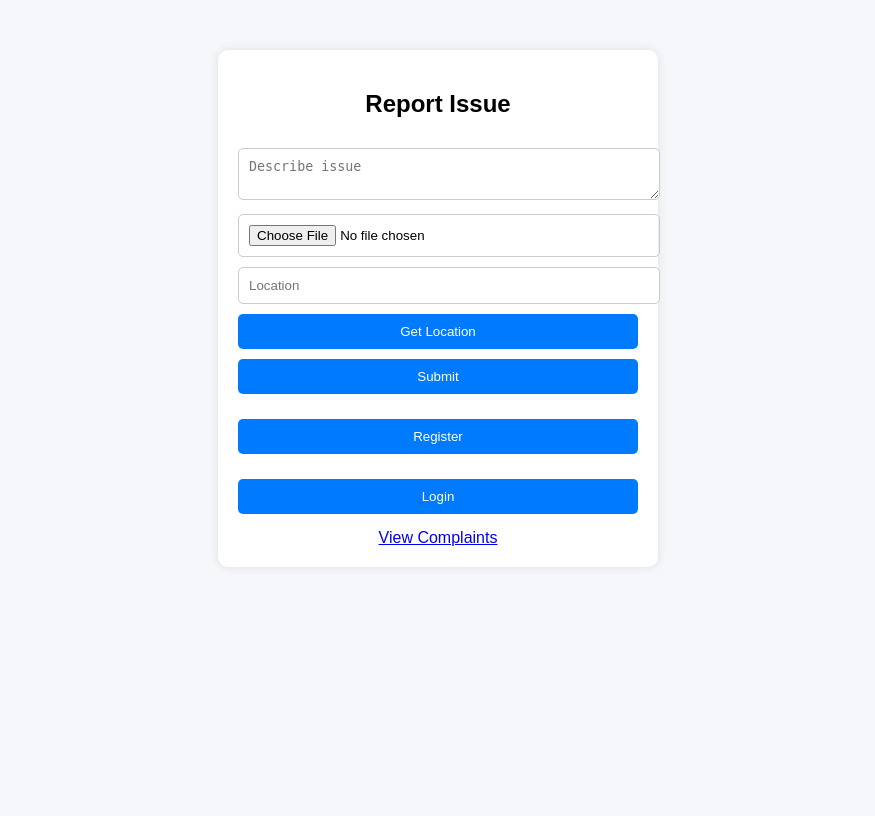
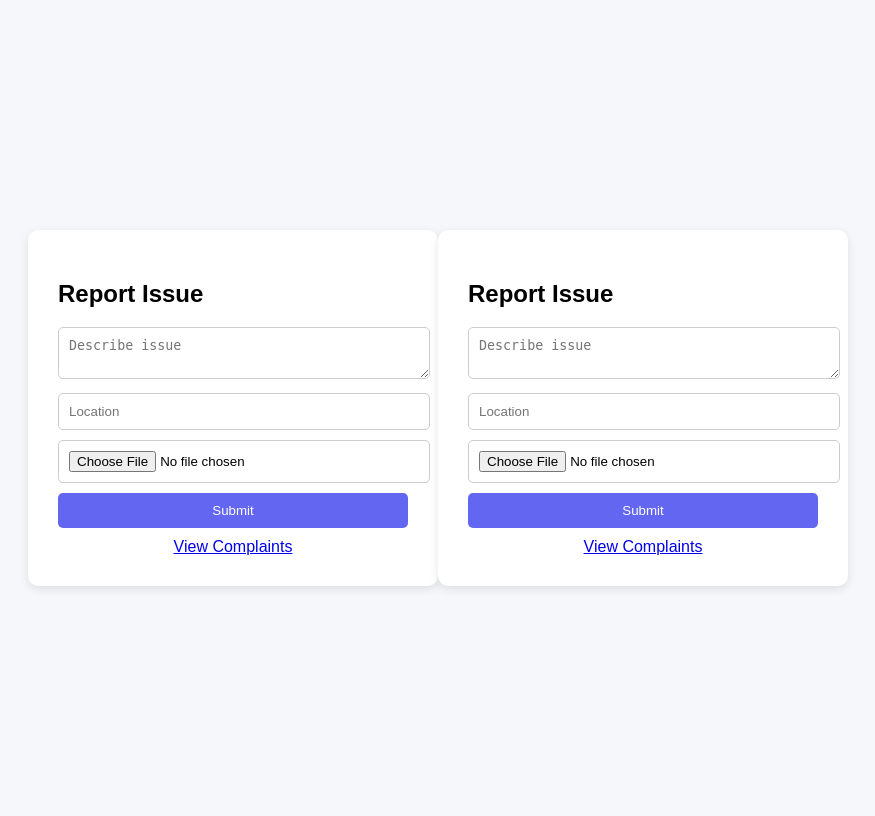
Before and after one commit to zaindesai07/grievance-system, a Flask app: template templates/index.html in a window 1280 px wide. Shown: the whole page, without its empty margins (202-1077 px from the left). Before the commit the page ends 546 px from the top, so only its background shows below. Run offline with Flask 3, Linux system fonts and the light colour scheme; the template is opened without the code that fills it, so the values that code supplies are empty.

Commit message:
premium version

```diff
--- a/app.py
+++ b/app.py
@@ -2,30 +2,30 @@ from flask import Flask, render_template, request, redirect
 from flask_sqlalchemy import SQLAlchemy
 import os
 
-# LOGIN IMPORTS
 from flask_login import LoginManager, UserMixin, login_user, login_required, logout_user, current_user
 
-# CLOUDINARY IMPORTS
+from werkzeug.security import generate_password_hash, check_password_hash
+
 import cloudinary
 import cloudinary.uploader
 
 app = Flask(__name__)
 app.secret_key = "secret123"
 
-# DATABASE CONFIG
+# ---------------- DATABASE ----------------
 app.config['SQLALCHEMY_DATABASE_URI'] = 'sqlite:///' + os.path.join(os.getcwd(), 'database.db')
 app.config['SQLALCHEMY_TRACK_MODIFICATIONS'] = False
 
 db = SQLAlchemy(app)
 
-# ---------------- CLOUDINARY CONFIG ----------------
+# ---------------- CLOUDINARY ----------------
 cloudinary.config(
     cloud_name="drwksgzy5",
     api_key="781717963747153",
     api_secret="zprcBCc92QwTVnt6-u4LeE-Y-n0"
 )
 
-# ---------------- LOGIN SETUP ----------------
+# ---------------- LOGIN ----------------
 login_manager = LoginManager()
 login_manager.init_app(app)
 login_manager.login_view = 'login'
@@ -38,8 +38,8 @@ def load_user(user_id):
 
 class User(UserMixin, db.Model):
     id = db.Column(db.Integer, primary_key=True)
-    username = db.Column(db.String(50), unique=True)
-    password = db.Column(db.String(50))
+    username = db.Column(db.String(50), unique=True, nullable=False)
+    password = db.Column(db.String(200), nullable=False)
 
 class Complaint(db.Model):
     id = db.Column(db.Integer, primary_key=True)
@@ -48,75 +48,93 @@ class Complaint(db.Model):
     image = db.Column(db.String(200))
     status = db.Column(db.String(50), default="Pending")
 
+    # 🔥 USER LINK
+    user_id = db.Column(db.Integer, db.ForeignKey('user.id'))
+
 # ---------------- ROUTES ----------------
 
-# HOME
+# HOME → SMART FLOW
 @app.route('/')
 def home():
-    return render_template('index.html')
+    if current_user.is_authenticated:
+        return render_template('index.html')
+    return redirect('/register')
 
-# REGISTER
+# ---------------- REGISTER ----------------
 @app.route('/register', methods=['GET', 'POST'])
 def register():
     if request.method == 'POST':
         username = request.form.get('username')
         password = request.form.get('password')
 
-        # check empty
         if not username or not password:
             return "Please fill all fields"
 
-        # check if user exists
         existing_user = User.query.filter_by(username=username).first()
         if existing_user:
             return "User already exists"
 
         try:
-            user = User(username=username, password=password)
+            # 🔐 HASH PASSWORD
+            hashed_password = generate_password_hash(password)
+
+            user = User(username=username, password=hashed_password)
             db.session.add(user)
             db.session.commit()
+
+            # 🔥 AUTO LOGIN
+            login_user(user)
+            return redirect('/')
+
         except Exception as e:
             return f"Error: {str(e)}"
 
-        return redirect('/login')
-
     return render_template('register.html')
 
-# LOGIN
+# ---------------- LOGIN ----------------
 @app.route('/login', methods=['GET', 'POST'])
 def login():
     if request.method == 'POST':
-        user = User.query.filter_by(username=request.form['username']).first()
+        user = User.query.filter_by(username=request.form.get('username')).first()
 
-        if user and user.password == request.form['password']:
+        # 🔐 CHECK HASH
+        if user and check_password_hash(user.password, request.form.get('password')):
             login_user(user)
-            return redirect('/dashboard')
+            return redirect('/')
         else:
             return "Invalid credentials"
 
     return render_template('login.html')
 
-# LOGOUT
+# ---------------- LOGOUT ----------------
 @app.route('/logout')
 @login_required
 def logout():
     logout_user()
     return redirect('/login')
 
-# SUBMIT COMPLAINT
+# ---------------- SUBMIT ----------------
 @app.route('/submit', methods=['POST'])
+@login_required
 def submit():
-    desc = request.form['description']
-    location = request.form['location']
+    desc = request.form.get('description')
+    location = request.form.get('location')
 
-    file = request.files['image']
-    result = cloudinary.uploader.upload(file)
-    image_url = result['secure_url']
+    image_url = None
+
+    file = request.files.get('image')
+    if file and file.filename != "":
+        try:
+            result = cloudinary.uploader.upload(file)
+            image_url = result['secure_url']
+        except:
+            image_url = None
 
     new_complaint = Complaint(
         description=desc,
         location=location,
-        image=image_url
+        image=image_url,
+        user_id=current_user.id   # 🔥 USER LINK
     )
 
     db.session.add(new_complaint)
@@ -124,22 +142,21 @@ def submit():
 
     return redirect('/')
 
-# DASHBOARD
+# ---------------- DASHBOARD ----------------
 @app.route('/dashboard')
 @login_required
 def dashboard():
-    complaints = Complaint.query.all()
+    # 🔥 ONLY USER DATA
+    complaints = Complaint.query.filter_by(user_id=current_user.id).all()
 
     complaints_data = []
 
-    # COUNTS
     total = len(complaints)
     pending = 0
     progress = 0
     resolved = 0
 
     for c in complaints:
-        # convert to dict
         complaints_data.append({
             "id": c.id,
             "description": c.description,
@@ -148,7 +165,6 @@ def dashboard():
             "image": c.image
         })
 
-        # counting
         if c.status == "Pending":
             pending += 1
         elif c.status == "In Progress":
@@ -165,24 +181,37 @@ def dashboard():
         resolved=resolved
     )
 
-# DELETE COMPLAINT
+# ---------------- UPDATE STATUS ----------------
+@app.route('/update_status/<int:id>/<status>')
+@login_required
+def update_status(id, status):
+    complaint = Complaint.query.get(id)
+
+    if complaint and complaint.user_id == current_user.id:
+        complaint.status = status
+        db.session.commit()
+
+    return redirect('/dashboard')
+
+# ---------------- DELETE ----------------
 @app.route('/delete/<int:id>')
 @login_required
 def delete_complaint(id):
     complaint = Complaint.query.get(id)
 
-    if complaint:
+    if complaint and complaint.user_id == current_user.id:
         db.session.delete(complaint)
         db.session.commit()
 
     return redirect('/dashboard')
 
-# ---------------- RUN APP (ALWAYS LAST) ----------------
+# ---------------- INIT DB ----------------
 @app.route('/initdb')
 def initdb():
     db.create_all()
     return "Database created!"
 
+# ---------------- RUN ----------------
 if __name__ == '__main__':
     with app.app_context():
         db.create_all()
--- a/templates/index.html
+++ b/templates/index.html
@@ -1,90 +1,129 @@
 <!DOCTYPE html>
 <html>
 <head>
-    <title>Grievance System</title>
+    <title>Report Issue</title>
 
     <style>
         body {
             font-family: Arial;
-            background: #f5f7fa;
+            background: #f5f7fb;
+            display: flex;
+            justify-content: center;
+            align-items: center;
+            height: 100vh;
         }
 
-        .container {
-            width: 400px;
-            margin: 50px auto;
+        .form-box {
             background: white;
-            padding: 20px;
+            padding: 30px;
             border-radius: 10px;
-            box-shadow: 0 0 10px rgba(0,0,0,0.1);
+            width: 350px;
+            box-shadow: 0 3px 10px rgba(0,0,0,0.1);
         }
 
-        h2 {
-            text-align: center;
-        }
-
-        textarea, input {
+        input, textarea {
             width: 100%;
+            margin-bottom: 10px;
             padding: 10px;
-            margin-top: 10px;
             border-radius: 5px;
             border: 1px solid #ccc;
         }
 
         button {
             width: 100%;
-            margin-top: 10px;
             padding: 10px;
-            background: #007bff;
+            background: #6366f1;
             color: white;
             border: none;
             border-radius: 5px;
-            cursor: pointer;
         }
 
         a {
             display: block;
             text-align: center;
-            margin-top: 15px;
+            margin-top: 10px;
         }
     </style>
 </head>
 
 <body>
 
-<div class="container">
+<div class="form-box">
     <h2>Report Issue</h2>
 
     <form action="/submit" method="POST" enctype="multipart/form-data">
+        <textarea name="description" placeholder="Describe issue"></textarea>
+        <input type="text" name="location" placeholder="Location">
+        <input type="file" name="image">
+        <button type="submit">Submit</button>
+    </form>
 
-        <textarea name="description" placeholder="Describe issue"></textarea>
-
-        <input type="file" name="image">
-
-        <input type="text" name="location" id="location" placeholder="Location">
-
-        <button type="button" onclick="getLocation()">Get Location</button>
-
-        <button type="submit">Submit</button>
-
-    </form>
-<a href="/register">
-    <button>Register</button>
-</a>
-
-<a href="/login">
-    <button>Login</button>
-</a>
     <a href="/dashboard">View Complaints</a>
 </div>
 
-<script>
-function getLocation() {
-    navigator.geolocation.getCurrentPosition(function(pos) {
-        document.getElementById("location").value =
-            pos.coords.latitude + "," + pos.coords.longitude;
-    });
-}
-</script>
+</body>
+</html><!DOCTYPE html>
+<html>
+<head>
+    <title>Report Issue</title>
+
+    <style>
+        body {
+            font-family: Arial;
+            background: #f5f7fb;
+            display: flex;
+            justify-content: center;
+            align-items: center;
+            height: 100vh;
+        }
+
+        .form-box {
+            background: white;
+            padding: 30px;
+            border-radius: 10px;
+            width: 350px;
+            box-shadow: 0 3px 10px rgba(0,0,0,0.1);
+        }
+
+        input, textarea {
+            width: 100%;
+            margin-bottom: 10px;
+            padding: 10px;
+            border-radius: 5px;
+            border: 1px solid #ccc;
+        }
+
+        button {
+            width: 100%;
+            padding: 10px;
+            background: #6366f1;
+            color: white;
+            border: none;
+            border-radius: 5px;
+        }
+
+        a {
+            display: block;
+            text-align: center;
+            margin-top: 10px;
+        }
+    </style>
+</head>
+
+<body>
+
+<div class="form-box">
+    <h2>Report Issue</h2>
+
+    <form action="/submit" method="POST" enctype="multipart/form-data">
+        <textarea name="description" placeholder="Describe issue"></textarea>
+        <input type="text" name="location" placeholder="Location">
+        <input type="file" name="image">
+        <button type="submit">Submit</button>
+    </form>
+
+    <a href="/dashboard">View Complaints</a>
+</div>
 
 </body>
 </html>
```
Also changed, not shown: templates/dashboard.html (+58 -94 lines), database.db.
